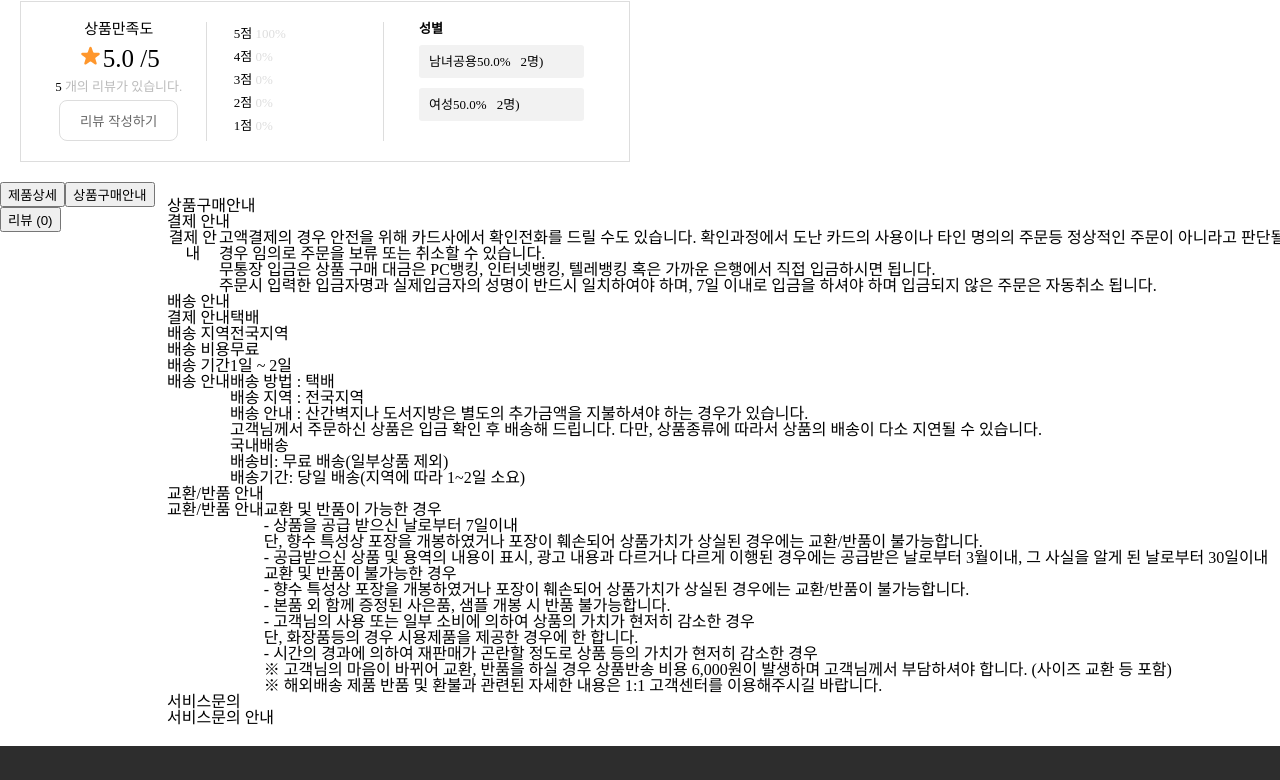
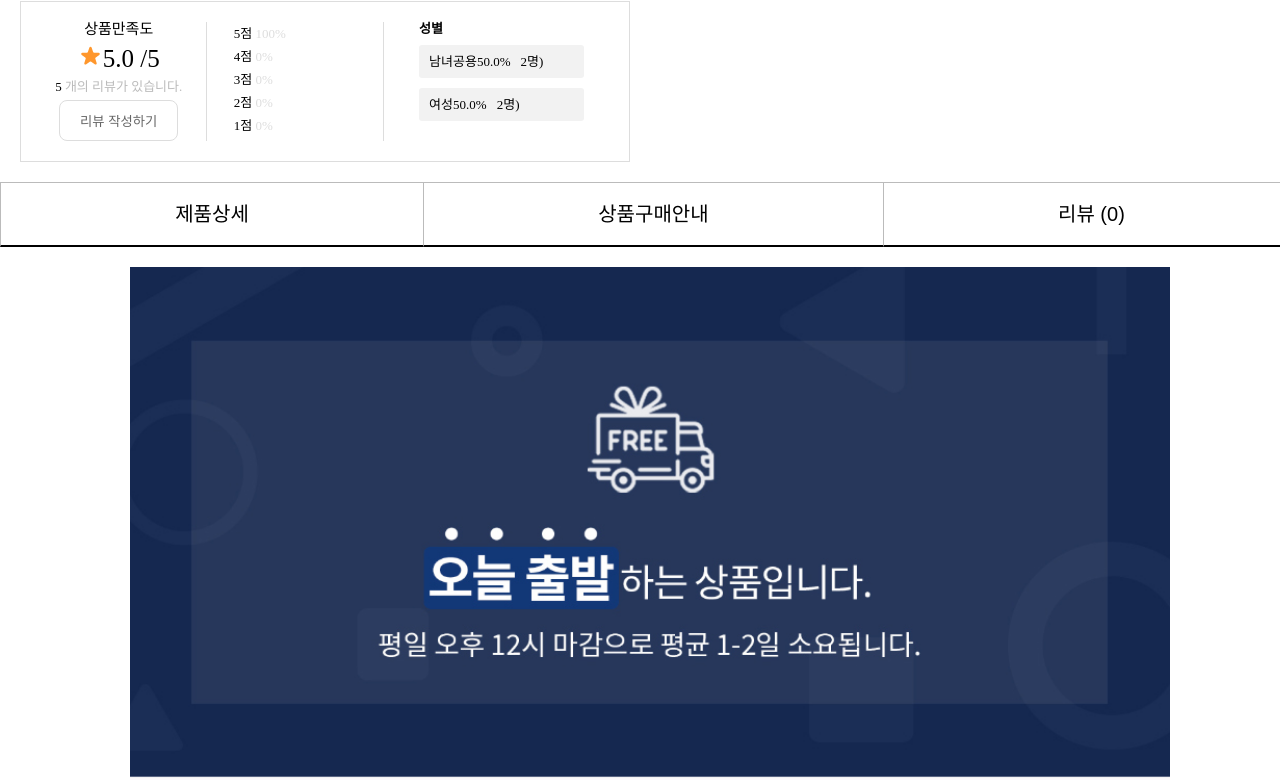
Before and after one commit to roel127/pf06, a React app: page /detail in a window 1280 px wide. Shown: the part 838-1618 px from the top of the page. Built offline with nearby package versions, Linux system fonts and the light colour scheme.

Commit message:
Product(detail) css작업

```diff
--- a/src/components/Product.css
+++ b/src/components/Product.css
@@ -2,7 +2,7 @@
   width: 1300px;
   margin: 0 auto;
 }
-#detail>section{
+#detail>section:nth-of-type(1){
   display: flex;
 }
 .topView{
@@ -227,3 +227,87 @@
   background-color: #fff;
   border: 1px solid #bbb;
 }
+
+/*  */
+#detail>section:nth-of-type(2){
+  width: 1300px;
+  margin: 0 auto;
+}
+.bottomBtn{
+  display: flex;
+  justify-content: center;
+  margin-bottom: 20px;
+}
+.bottomBtn>button{
+  flex-grow: 1;
+  font-size: 20px;
+  background-color: #fff;
+  line-height: 60px;
+  border: 1px solid #bbb;
+  border-bottom: 2px solid #000;
+  cursor: pointer;
+}
+.bottomBtn>button:nth-of-type(1), .bottomBtn>button:nth-of-type(2){
+  border-right: none;
+}
+.bottomInfo>img{
+  display: block;
+  width: 80%;
+  margin: 0 auto 200px;
+}
+.bottomInfo>div>p{
+  text-align: center;
+  font-size: 25px;
+  font-weight: bold;
+  padding-bottom: 20px;
+  margin-bottom: 20px;
+  border-bottom: 1px solid #333;
+}
+.tableCont>p{
+  font-size: 18px;
+  font-weight: bold;
+  margin-bottom: 10px;
+}
+.tableCont>table{
+  width: 100%;
+  border: 1px solid #ddd;
+  border-collapse: collapse;
+  margin-bottom: 25px;
+}
+.tableCont>table>tbody th{
+  width: 20%;
+  text-align: start;
+  background-color: #f9f9f9;
+  border: 1px solid #ddd;
+  padding: 20px 10px;
+  font-size: 16px;
+}
+.tableCont>table>tbody td{
+  width: 80%;
+  padding: 10px 15px;
+  font-size: 13px;
+  border: 1px solid #ddd;
+  color: #999;
+  line-height: 16px;
+}
+.tableCont:nth-of-type(1)>table>tbody td>ul>li:first-child{
+  margin-bottom: 25px;
+}
+.tableCont:nth-of-type(2)>table>tbody tr:nth-of-type(5) td>ul>li:nth-of-type(3){
+  margin-bottom: 20px;
+}
+.tableCont:nth-of-type(2)>table>tbody tr:nth-of-type(5) td>ul>li b{
+  font-size: 14px;
+  font-weight: bold;
+}
+.tableCont:nth-of-type(3)>table>tbody td>ul>li{
+  margin-bottom: 20px;
+}
+.tableCont:nth-of-type(3)>table>tbody td>ul>li dt{
+  font-size: 14px;
+  font-weight: bold;
+}
+.tableCont:nth-of-type(3)>table>tbody td>ul>li:nth-of-type(1) dd>span{
+  display: block;
+  text-indent: 5px;
+}
--- a/src/components/Product.js
+++ b/src/components/Product.js
@@ -4,12 +4,12 @@ import { HiStar, HiMinus, HiPlus, HiGift} from 'react-icons/hi';
 
 export function ProductDetail(){
   return(
-    <img src='' alt='' />
+    <img src='./images/keiko/keiko_all.jpeg' alt='' />
   )
 }
 export function ProductGuide(){
   return(
-    <div>
+    <div className='guide'>
       <p>상품구매안내</p>
       <div className='tableCont'>
         <p>결제 안내</p>
@@ -60,7 +60,7 @@ export function ProductGuide(){
                     <span>고객님께서 주문하신 상품은 입금 확인 후 배송해 드립니다. 다만, 상품종류에 따라서 상품의 배송이 다소 지연될 수 있습니다.</span>
                   </li>
                   <li>
-                    국내배송
+                    <b>국내배송</b>
                     <br />
                     <span>배송비: 무료 배송&#40;일부상품 제외&#41;</span>
                     <br />
```
